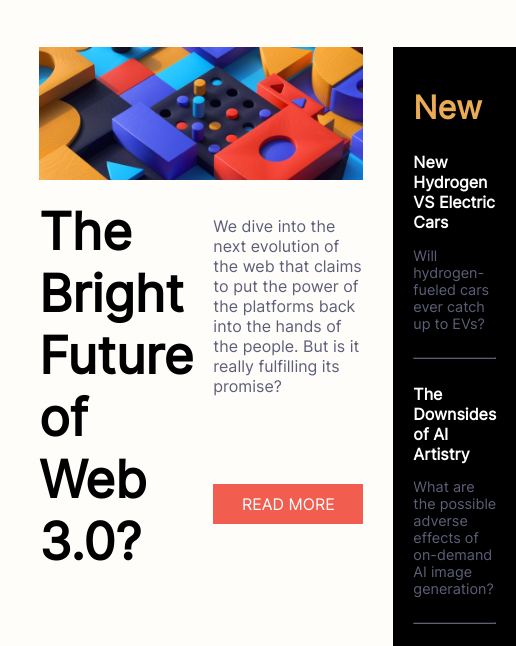
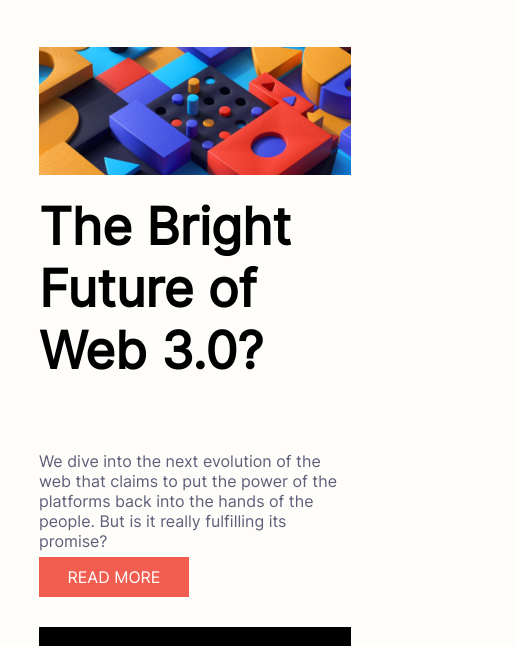
Before and after one commit to Esther2504/frontend-mentor-challenges, a plain HTML site: page news-homepage-main/index.html in a window 390 px wide. Shown: the part 133-779 px from the top of the page, 516 px wide, since content can reach past the window. Drawn offline with Linux system fonts and the light colour scheme.

Commit message:
start responsiveness

```diff
--- a/news-homepage-main/index.html
+++ b/news-homepage-main/index.html
@@ -43,12 +43,12 @@
             src="assets/images/image-web-3-desktop.jpg"
           />
           <h1 style="grid-area: title">The Bright Future of Web 3.0?</h1>
-          <p>
+          <p style="grid-area: right">
             We dive into the next evolution of the web that claims to put the
             power of the platforms back into the hands of the people. But is it
             really fulfilling its promise?
           </p>
-          <button>READ MORE</button>
+          <button style="grid-area: button">READ MORE</button>
         </div>
       </div>
       <div class="side-article">
--- a/news-homepage-main/styles/_articles.scss
+++ b/news-homepage-main/styles/_articles.scss
@@ -30,7 +30,7 @@ button:hover {
     gap: 20px;
     grid-template-areas:
     'img img'
-    'title left'
+    'title right'
     'title button';
 
     h1 {
@@ -114,3 +114,21 @@ button:hover {
         color: hsl(236, 13%, 42%)
     }
 }
+
+@media screen and (max-width: 800px) {
+    .container {
+        grid-template-areas:
+        'top'
+        'right'
+        'bottom';
+    }
+
+    .main-article {
+        grid-template-areas:
+        'img'
+        'title'
+        'right'
+        'button';
+    }
+
+}
--- a/news-homepage-main/styles/_general.scss
+++ b/news-homepage-main/styles/_general.scss
@@ -1,5 +1,3 @@
-// @import url("https://fonts.google.com/specimen/Inter");
-
 @font-face {
   font-family: Inter;
   src: url(../assets/fonts/static/Inter-regular.ttf);
```
Also changed, not shown: news-homepage-main/styles/style.css, 1 other file.
